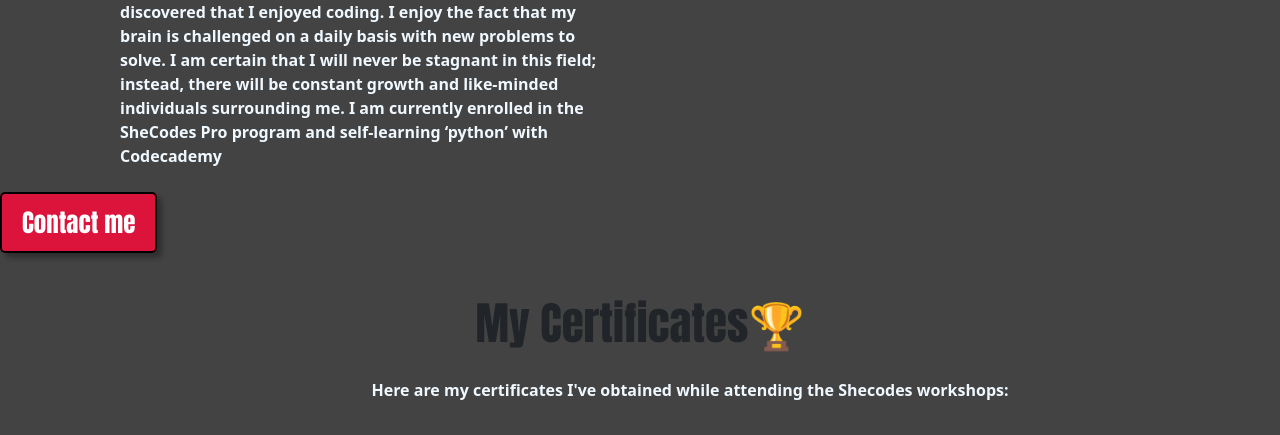
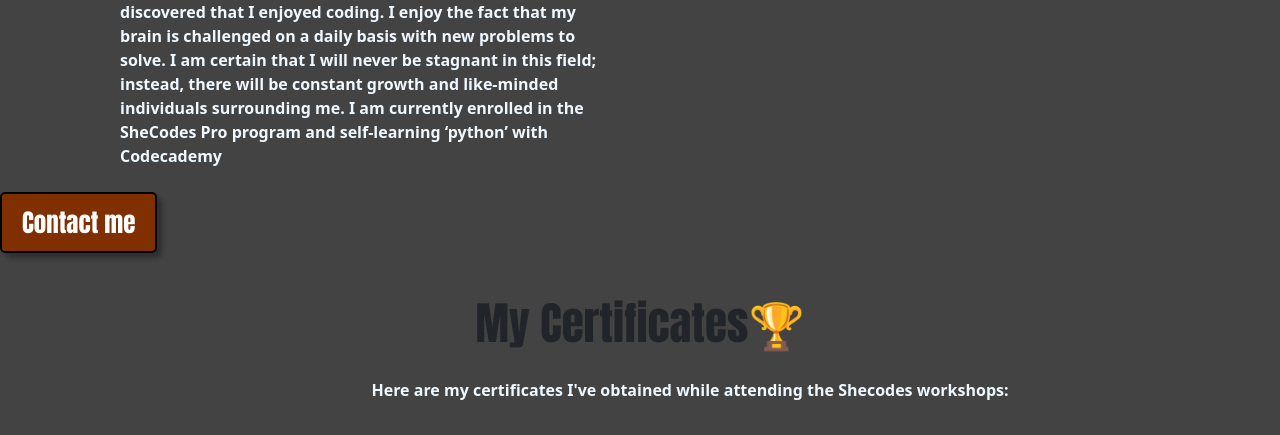
Before and after one commit to Janelle-Madima/MY-PORTFOLIO-PROJECT, a plain HTML site: page about.html in a window 1280 px wide. Shown: the part 349-784 px from the top of the page. Drawn offline with nearby package versions, Linux system fonts and the light colour scheme; a web font is replaced by a local one.

Commit message:
Update design.css

```diff
--- a/design.css
+++ b/design.css
@@ -199,7 +199,7 @@ h1 {
   border: 2px solid black;
   padding: 10px 20px;
   border-radius: 5px;
-  background-color: crimson;
+  background-color: rgb(128, 47, 0);
   text-decoration: none;
   margin: auto;
   justify-content: center;
```
